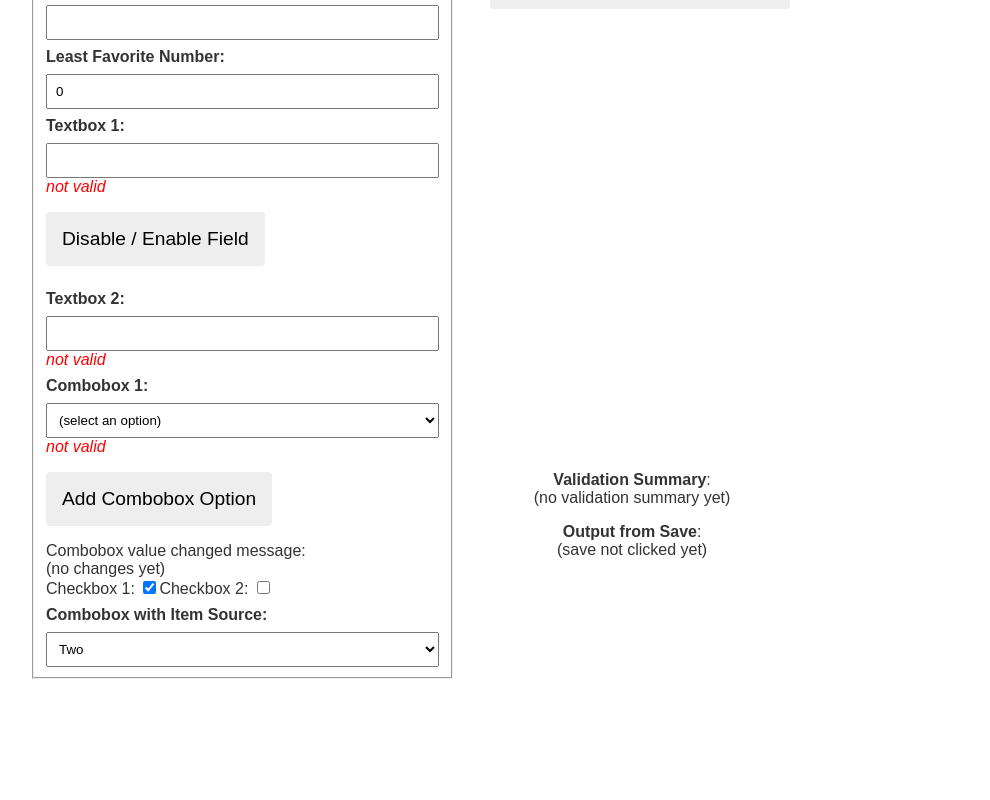
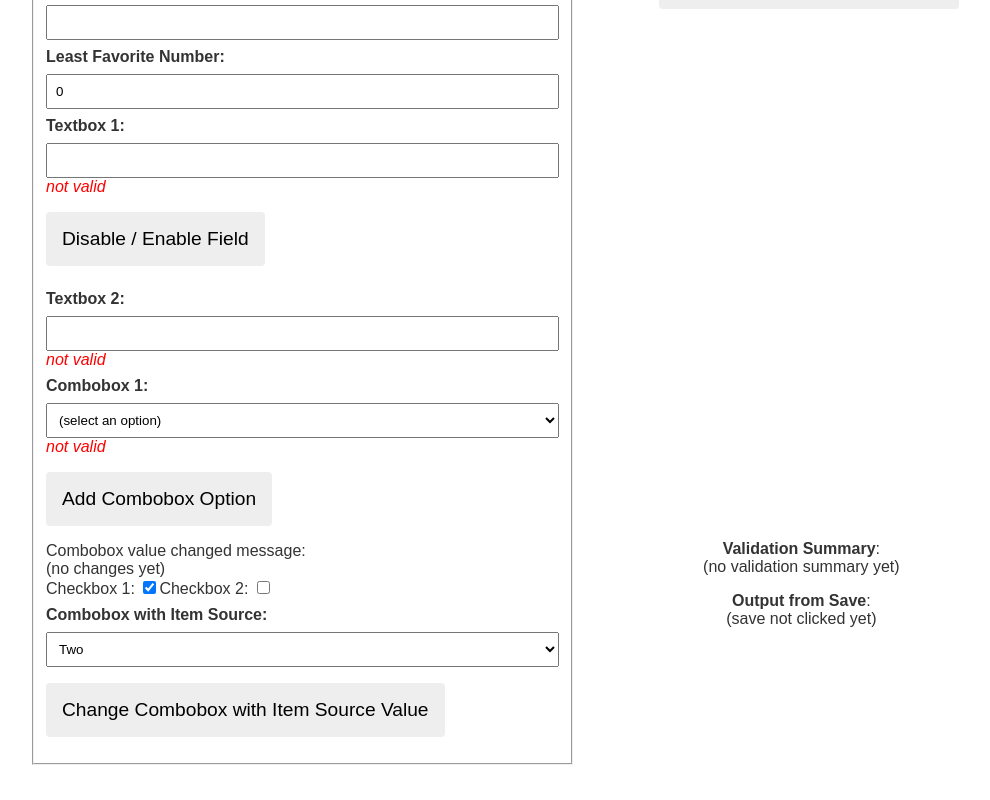
Before and after one commit to benday-inc/AngularChildComponentsWithValidation, an Angular app: page / in a window 1280 px wide. Shown: the part 710-1510 px from the top of the page, without its empty margins (113-1103 px from the left). Before the commit the page ends 1424 px from the top, so only its background shows below. Built offline with nearby package versions, Linux system fonts and the light colour scheme.

Commit message:
Added button to change the combobox with item source value programatically

```diff
--- a/src/app/main-form/main-form.component.html
+++ b/src/app/main-form/main-form.component.html
@@ -66,6 +66,8 @@
                     <app-combobox-field [parentForm]="theForm" controlName="comboboxWithItemSource"
                         displayName="Combobox with Item Source" [availableValues]="getAvailableValues()"></app-combobox-field>
 
+                    <button type="button" (click)="changeComboboxWithItemSourceValue()">Change Combobox with Item Source Value</button>
+
                 </fieldset>
             </td>
             <td style="padding-left: 2em;" class="button-cell">
--- a/src/app/main-form/main-form.component.ts
+++ b/src/app/main-form/main-form.component.ts
@@ -156,6 +156,16 @@ export class MainFormComponent implements OnInit {
     return returnValue;
   }
 
+  changeComboboxWithItemSourceValue() {
+    const currentValue = this.theForm?.controls.comboboxWithItemSource.value;
+
+    if (currentValue === '1') {
+      this.theForm?.controls.comboboxWithItemSource.setValue('2');
+    } else {
+      this.theForm?.controls.comboboxWithItemSource.setValue('1');
+    }
+  }
+
   populateWithData(allData: boolean) {
 
     if (allData === true) {
```
